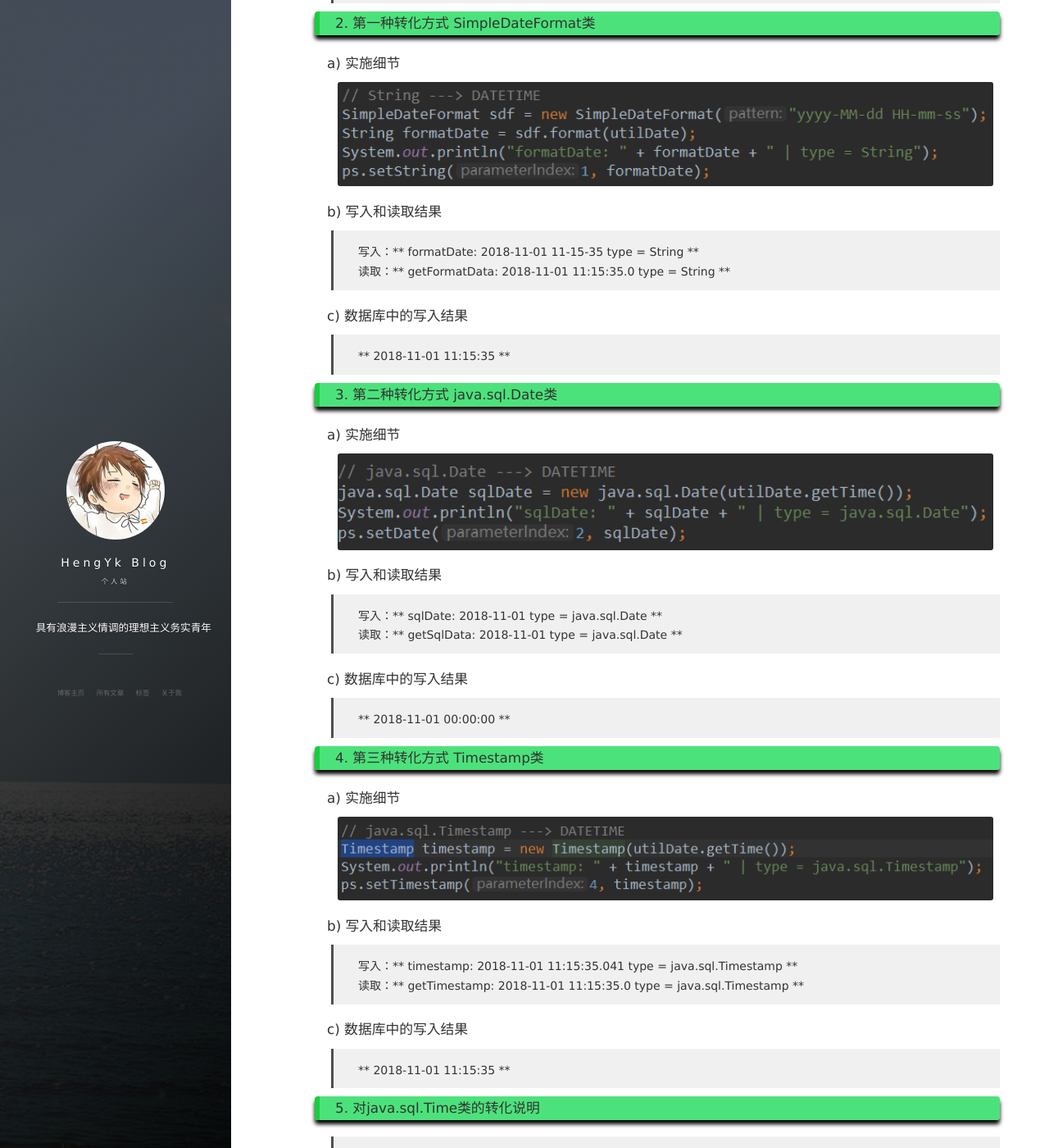
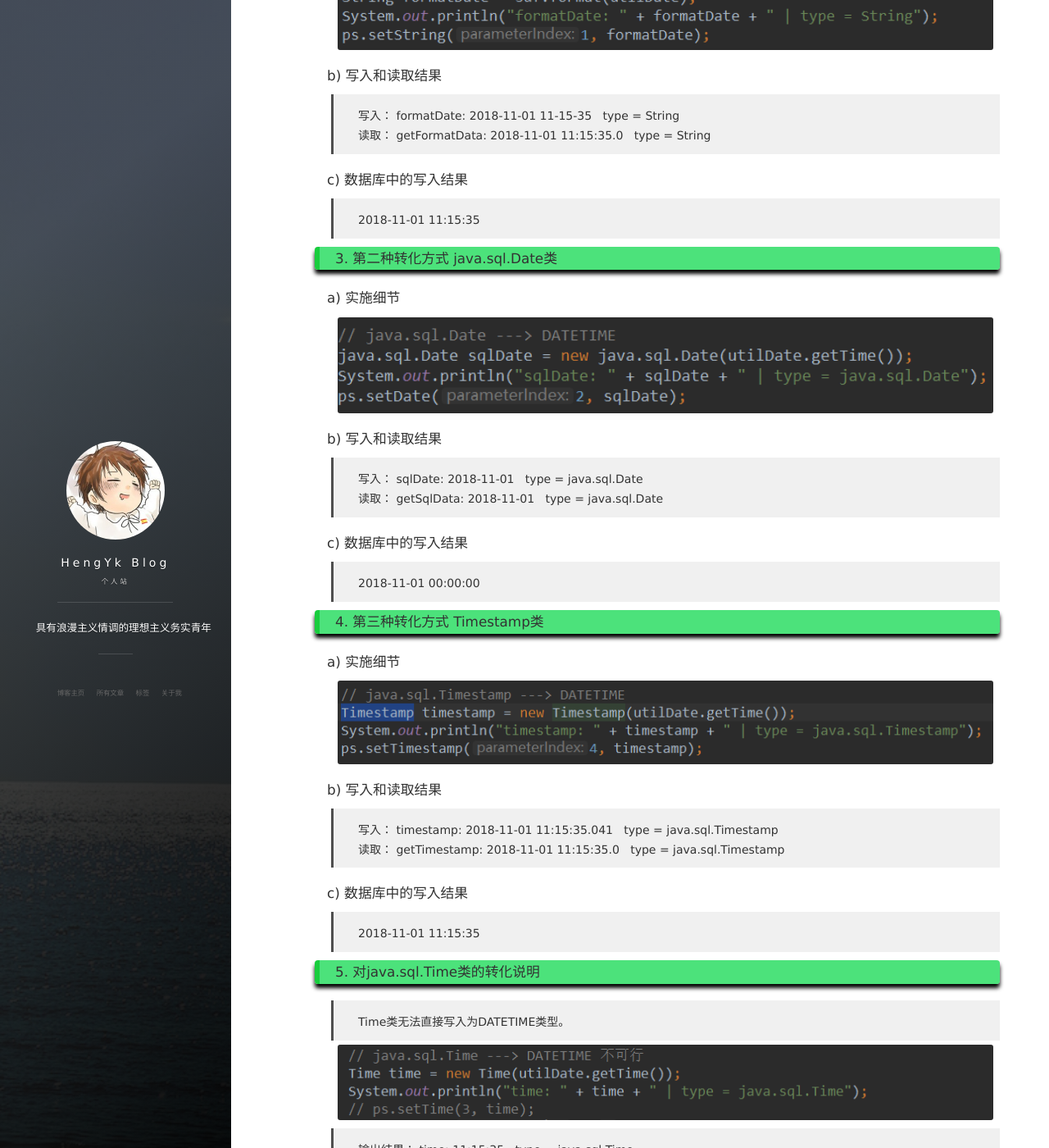
Before and after one commit to HengYk/hengyk.github.io, a Jekyll site: the page built from _posts/2018-11-01-JAVA杂谈：如何匹配数据库中的DATETIME类型.md, in a window 1280 px wide and 1400 px high, scrolled down 1007 px. Shown: the whole window at 82% size. Built offline with Jekyll 4.4.1, drawn with Linux system fonts in a browser that asks for light colours; nearby versions of some CDN libraries; comment, search, counter and statistics services are not loaded; part of the change alters nothing that is shown; some of the changed text lies outside the part shown.

```diff
--- a/_posts/2018-11-01-JAVA杂谈：如何匹配数据库中的DATETIME类型.md
+++ b/_posts/2018-11-01-JAVA杂谈：如何匹配数据库中的DATETIME类型.md
@@ -12,11 +12,11 @@ tag: SQL系列文章（JAVA-SQL-*）
 
 #### a)	继承关系
 
-<img src="/images/post/dateclass.png" width="800px" height="">
+<img src="/images/post/dateclass.png" width="800px" height="280px">
 
 #### b)	日期格式
 
-> ** utilDate: Thu Nov 01 11:15:35 CST 2018   type = java.util.Date **
+>  utilDate: Thu Nov 01 11:15:35 CST 2018&nbsp;&nbsp;&nbsp;type = java.util.Date
 
 #### c)	能否直接匹配数据库的DATETIME类型
 
@@ -24,7 +24,7 @@ tag: SQL系列文章（JAVA-SQL-*）
 
 #### d)	转化为毫秒（ms）
 
-> ** utilDate.getTime(): 1541042135041   type = long **
+>  utilDate.getTime(): 1541042135041&nbsp;&nbsp;&nbsp;type = long
 
 ### 2. 第一种转化方式 SimpleDateFormat类
 
@@ -34,12 +34,12 @@ tag: SQL系列文章（JAVA-SQL-*）
 
 #### b)	写入和读取结果
 
-> 写入：** formatDate: 2018-11-01 11-15-35   type = String **
-> 读取：** getFormatData: 2018-11-01 11:15:35.0   type = String **
+> 写入： formatDate: 2018-11-01 11-15-35&nbsp;&nbsp;&nbsp;type = String
+> 读取： getFormatData: 2018-11-01 11:15:35.0&nbsp;&nbsp;&nbsp;type = String
 
 #### c)	数据库中的写入结果
 
-> ** 2018-11-01 11:15:35 **
+>  2018-11-01 11:15:35
 
 ### 3. 第二种转化方式 java.sql.Date类
 
@@ -49,12 +49,12 @@ tag: SQL系列文章（JAVA-SQL-*）
 
 #### b)	写入和读取结果
 
-> 写入：** sqlDate: 2018-11-01   type = java.sql.Date **
-> 读取：** getSqlData: 2018-11-01   type = java.sql.Date **
+> 写入： sqlDate: 2018-11-01&nbsp;&nbsp;&nbsp;type = java.sql.Date
+> 读取： getSqlData: 2018-11-01&nbsp;&nbsp;&nbsp;type = java.sql.Date
 
 #### c)	数据库中的写入结果
 
-> ** 2018-11-01 00:00:00 **
+>  2018-11-01 00:00:00
 
 ### 4. 第三种转化方式 Timestamp类
 
@@ -64,12 +64,12 @@ tag: SQL系列文章（JAVA-SQL-*）
 
 #### b)	写入和读取结果
 
-> 写入：** timestamp: 2018-11-01 11:15:35.041   type = java.sql.Timestamp **
-> 读取：** getTimestamp: 2018-11-01 11:15:35.0   type = java.sql.Timestamp **
+> 写入： timestamp: 2018-11-01 11:15:35.041&nbsp;&nbsp;&nbsp;type = java.sql.Timestamp
+> 读取： getTimestamp: 2018-11-01 11:15:35.0&nbsp;&nbsp;&nbsp;type = java.sql.Timestamp
 
 #### c)	数据库中的写入结果
 
-> ** 2018-11-01 11:15:35 **
+>  2018-11-01 11:15:35
 
 ### 5. 对java.sql.Time类的转化说明
 
@@ -77,8 +77,8 @@ tag: SQL系列文章（JAVA-SQL-*）
 
 <img src="/images/post/timedatetime.png" width="800px" height="">
 
-> 输出结果：** time: 11:15:35   type = java.sql.Time **
-> 执行写入报错：** Data truncation: Incorrect datetime value **
+> 输出结果： time: 11:15:35&nbsp;&nbsp;&nbsp;type = java.sql.Time
+> 执行写入报错： Data truncation: Incorrect datetime value
 
 ### 6. 总结
 
@@ -116,4 +116,4 @@ tag: SQL系列文章（JAVA-SQL-*）
 > &nbsp;&nbsp;&nbsp;&nbsp;&nbsp;&nbsp;&nbsp;惊奇发现，其实CSDN博客上面已经有大佬做出了比较系统的总结。链接如下：[https://blog.csdn.net/weinianjie1/article/details/6310770](https://blog.csdn.net/weinianjie1/article/details/6310770)
 
 ### 9. GitHub源码
-[https://github.com/HengYk/DateTimeExploring](https://github.com/HengYk/DateTimeExploring)
+> &nbsp;&nbsp;&nbsp;&nbsp;&nbsp;&nbsp;&nbsp;[https://github.com/HengYk/DateTimeExploring](https://github.com/HengYk/DateTimeExploring)
```
